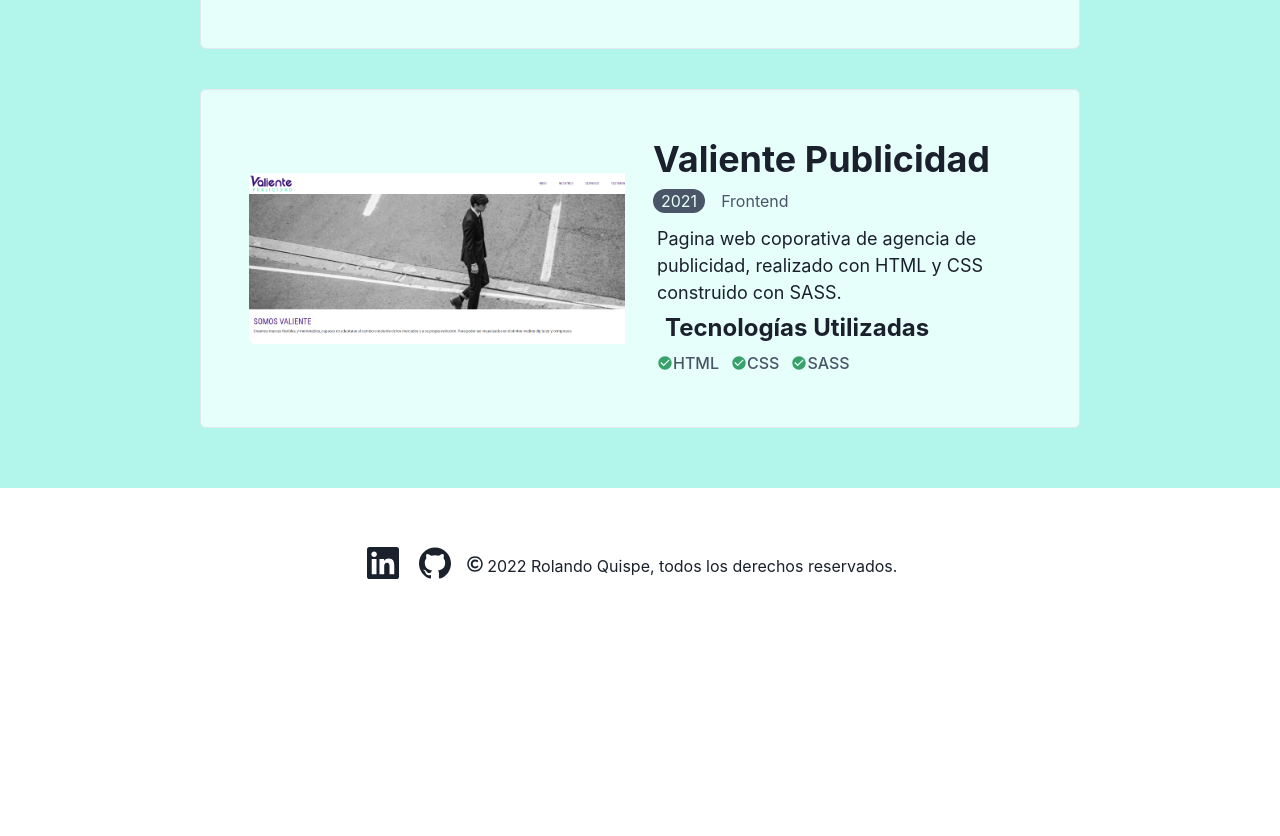
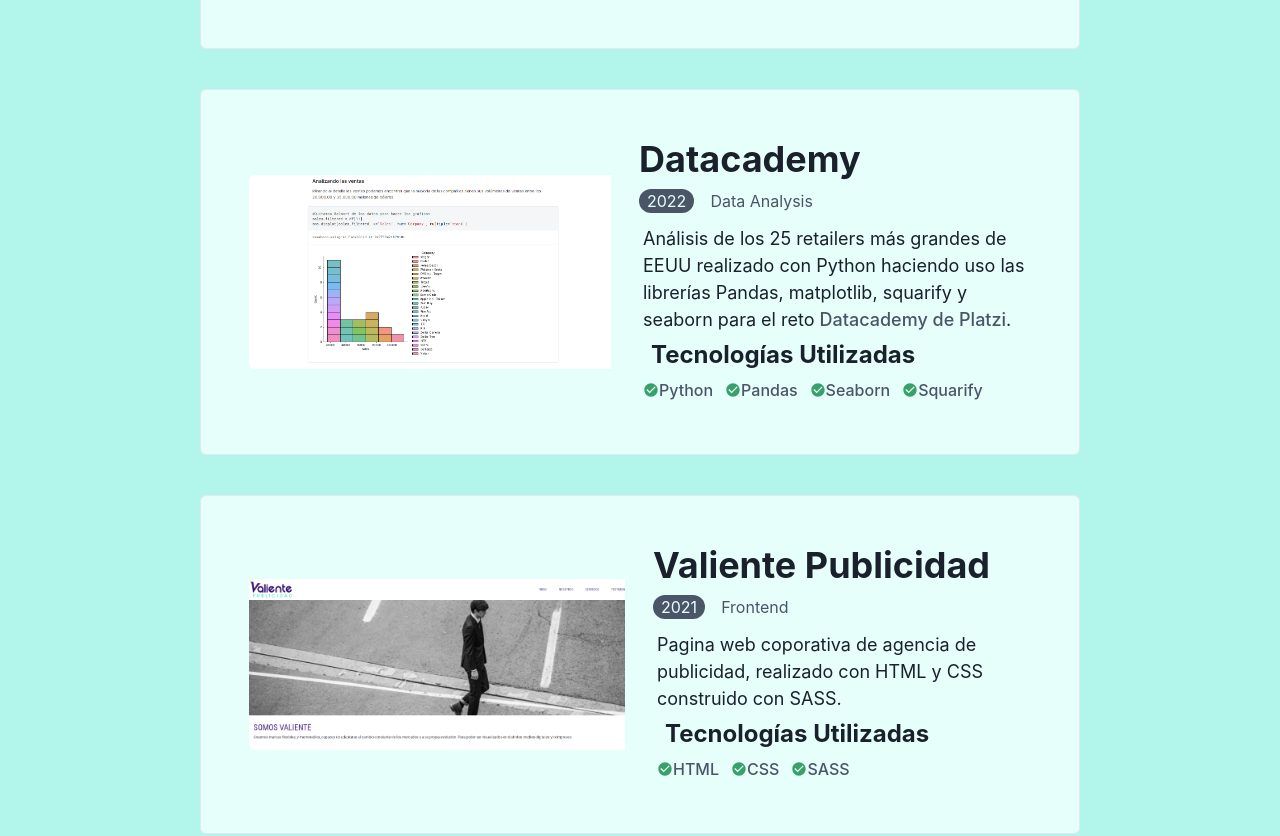
Before and after one commit to oxalc88/personal-page, a React (Vite) app: page / in a window 1280 px wide. Shown: the part 1740-2576 px from the top of the page. Before the commit the page ends 2384 px from the top, so only its background shows below. Built offline with nearby package versions, Linux system fonts and the light colour scheme.

Commit message:
agregado proyecto datacademy

```diff
--- a/src/sections/Work.jsx
+++ b/src/sections/Work.jsx
@@ -4,6 +4,7 @@ import Project from "../components/Project";
 import countries from '../assets/Countries.jpeg';
 import group from '../assets/PanelAdminHome.png';
 import valiente from '../assets/ValientePublicidad.png';
+import datacademy from '../assets/Datacademy.png'
 
 const techGrupal = [
     { name: 'React', url: 'https://es.reactjs.org/' },
@@ -35,6 +36,13 @@ const valientePub = [
     { name: 'HTML', url: 'https://developer.mozilla.org/es/docs/Web/HTML' },
     { name: 'CSS', url: 'https://developer.mozilla.org/es/docs/Web/CSS' },
     { name: 'SASS', url: 'https://sass-lang.com/' },
+]
+
+const techData = [
+    { name: 'Python', url: 'https://www.python.org/' },
+    { name: 'Pandas', url: 'https://pandas.pydata.org/' },
+    { name: 'Seaborn', url: 'https://seaborn.pydata.org/' },
+    { name: 'Squarify', url: 'https://pypi.org/project/squarify/' },
 ]
 
 const Work = () => {
@@ -108,6 +116,31 @@ const Work = () => {
                 }
             />
             <Project
+                link={'https://deepnote.com/workspace/rolando-oxalc-557e7a96-52f8-4b62-81f9-8afe449dec1b/project/Proyecto-Datacademy-af357e8c-2c11-48ff-be45-e847dafd06d3/notebook/datacademy-platzi%2Ftemplate_proyecto_datacademy-d7b81b029f8744f8b616103dc99be7fb'}
+                title={'Datacademy'}
+                year={2022}
+                type={'Data Analysis'}
+                img={datacademy}
+                alt={'Proyecto Datacademy'}
+                children={
+                    <>
+                        <Text fontSize='lg'>
+                            Análisis de los 25 retailers más grandes de EEUU realizado con Python haciendo uso las librerías Pandas,  matplotlib, squarify y seaborn para el reto <Link color={'gray.600'} href="https://platzi.com/blog/escuela-data-ia-datacademy/?utm_source=twitter&utm_medium=organic&utm_campaign=LATAM_TW_BLOG_MF_1221_datacademy">Datacademy de Platzi</Link>.
+                        </Text>
+                        <Heading m={2} fontSize={'2xl'}>Tecnologías Utilizadas</Heading>
+                        <Wrap spacing={3}>
+                            {techData.map(t => (
+                                <WrapItem key={t.name} alignItems={'center'}>
+                                    <Icon as={MdCheckCircle} color='green.500' />
+                                    <Link color={'gray.600'} href={t.url}>{t.name}</Link>
+                                </WrapItem>
+                            )
+                            )}
+                        </Wrap>
+                    </>
+                }
+            />
+            <Project
                 link={'https://proyecto-valiente.netlify.app/index.html'}
                 title={'Valiente Publicidad'}
                 year={2021}
```
Also changed, not shown: src/assets/Datacademy.png (added).
